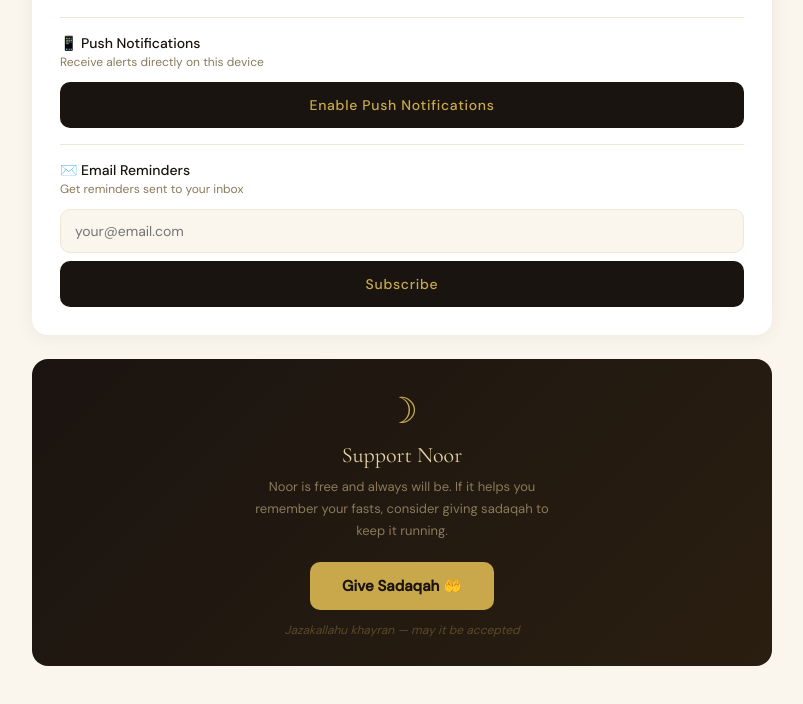
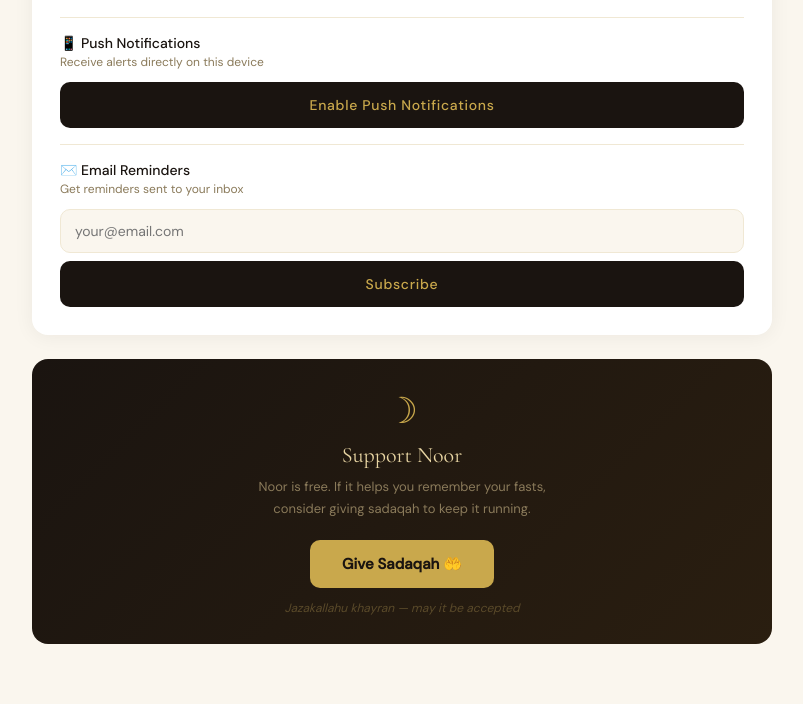
Before and after one commit to hulktheblue103/noor, a plain HTML site: page index.html in a window 1280 px wide. Shown: the part 2161-2865 px from the top of the page, without its empty margins (238-1041 px from the left). Drawn offline with nearby package versions, Linux system fonts and the light colour scheme; a web font is replaced by a local one.

Commit message:
trigger action and buttin update

```diff
--- a/functions/package.json
+++ b/functions/package.json
@@ -1,7 +1,7 @@
 {
   "name": "noor-functions",
   "version": "1.0.0",
-  "engines": { "node": "20" },
+  "engines": { "node": "24" },
   "main": "index.js",
   "dependencies": {
     "firebase-admin": "^12.0.0",
--- a/index.html
+++ b/index.html
@@ -776,8 +776,8 @@
   <div class="donation-card">
     <div class="donation-symbol">☽</div>
     <div class="donation-title">Support Noor</div>
-    <div class="donation-text">Noor is free and always will be. If it helps you remember your fasts, consider giving sadaqah to keep it running.</div>
-    <a href="https://www.paypal.com/donate?hosted_button_id=YOUR_PAYPAL_BUTTON_ID" target="_blank" rel="noopener" class="donation-btn">
+    <div class="donation-text">Noor is free. If it helps you remember your fasts, consider giving sadaqah to keep it running.</div>
+    <a href="https://www.paypal.com/donate?hosted_button_id=5Q9UDLAC8UAUY" target="_blank" rel="noopener" class="donation-btn">
       Give Sadaqah 🤲
     </a>
     <div class="donation-note">Jazakallahu khayran — may it be accepted</div>
```
Also changed, not shown: .github/workflows/deploy-functions.yml.
